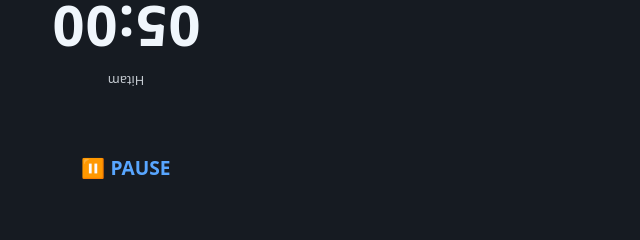
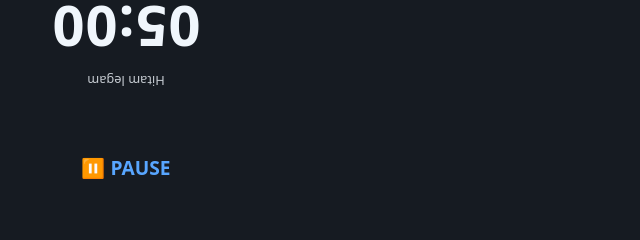
Before and after one commit to makarim2898/jam-catur, a plain HTML site: page index.html in a window 1280 px wide. Shown: the part 232-472 px from the top of the page, 514-1154 px from the left. Drawn offline with nearby package versions, Linux system fonts and the light colour scheme.

Commit message:
awokawokawok

```diff
--- a/index.html
+++ b/index.html
@@ -46,7 +46,7 @@
   <!-- Segmen 2: timer player 2 (rotated) -->
   <div class="segment bg-dark rotated">
     <div class="text-center">
-      <div id="name2" class="small-note">Hitam</div>
+      <div id="name2" class="small-note">Hitam legam</div>
       <div id="time2" class="timer">05:00</div>
     </div>
   </div>
```
